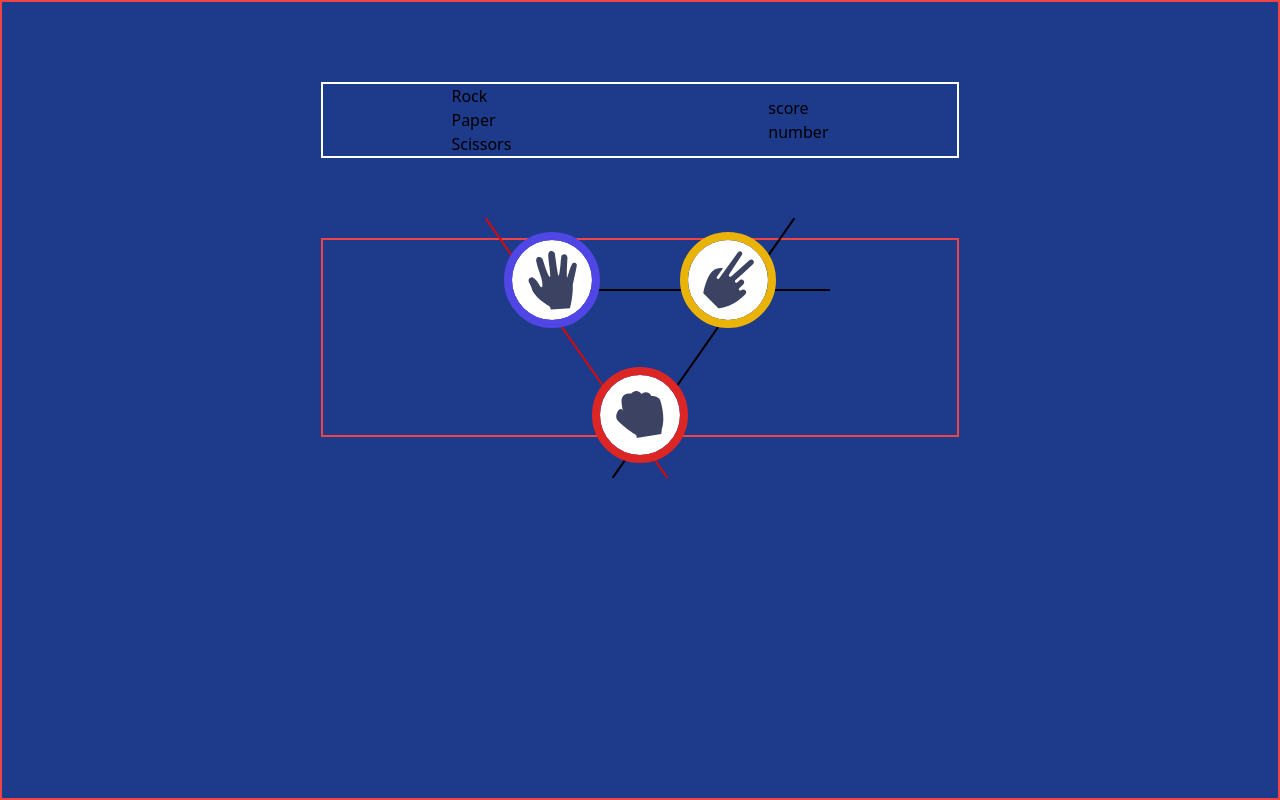
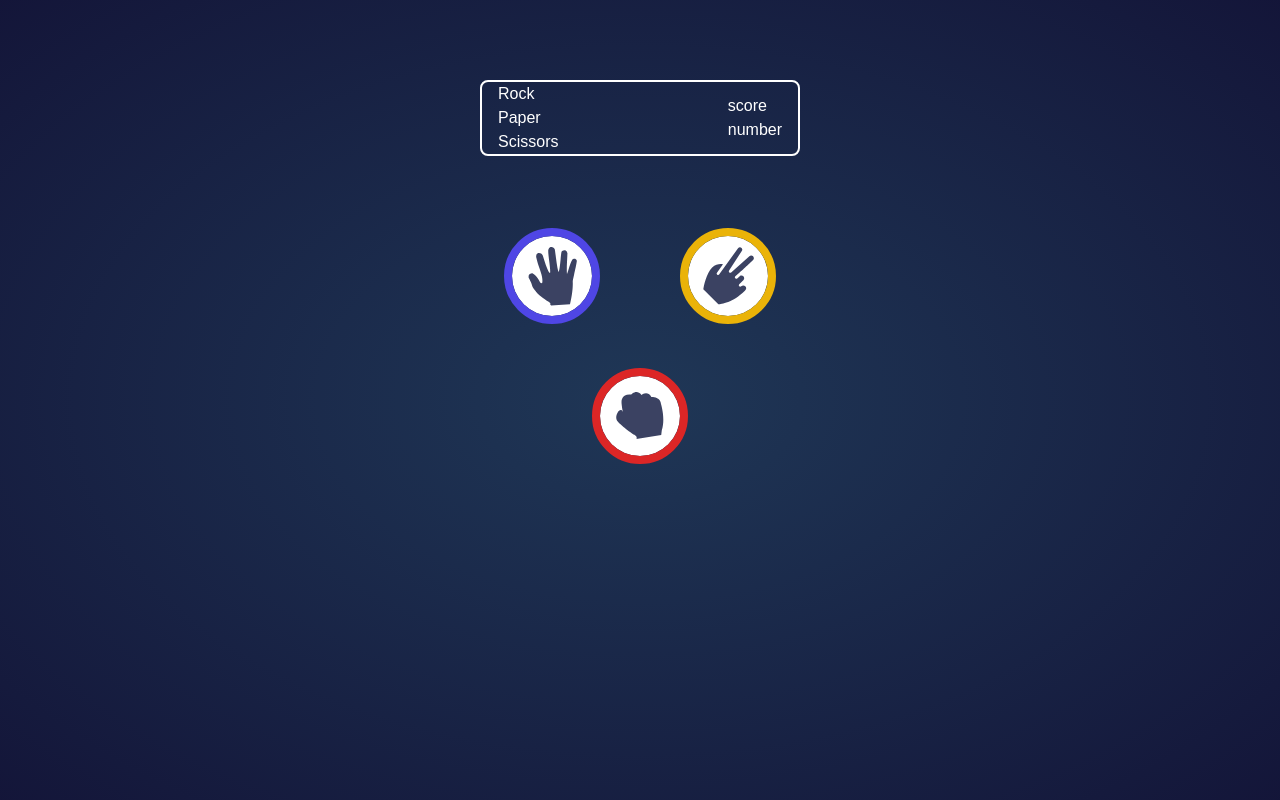
Before and after one commit to YousifQesim/rock-paper, a React (Vite) app: page / in a window 1280 px wide. Built offline with nearby package versions, Linux system fonts and the light colour scheme.

Commit message:
create Userpage and Userscore components

```diff
--- a/src/App.tsx
+++ b/src/App.tsx
@@ -1,49 +1,11 @@
 // import reactLogo from './assets/react.svg'
 // import viteLogo from '/vite.svg'
-import rock from "./assets/images/icon-rock.svg";
-import paper from "./assets/images/icon-paper.svg";
-import scissors from "./assets/images/icon-scissors.svg";
+import UserPage from "./components/UserPage";
 function App() {
   return (
-    <div className="bg-blue-900 h-screen ">
-      <div className="flex flex-col  items-center border-red-500 border-solid border-2 h-screen w-full">
-        <div className="border-white border-solid border-2 w-2/4 flex justify-around items-center mx-auto my-20">
-          <div>
-            <h1>Rock</h1>
-            <h1>Paper</h1>
-            <h1>Scissors</h1>
-          </div>
-          <div>
-            <h1>score</h1>
-            <h1>number</h1>
-          </div>
-        </div>
-        <div className="border-red-500 border-solid border-2 w-2/4 h-1/4 flex justify-center gap-24 relative">
-        <div className="line1"></div>
-
-  <div className="bg-white rounded-full h-20 w-20 flex justify-center items-center outline outline-8 outline-indigo-600 z-50" >
-    <div className="flex items-center">
-      <img src={paper} alt="" />
-    </div>
+  <div>
+    <UserPage/>
   </div>
-  <div className="line2"></div>
-  <div className="bg-white rounded-full h-20 w-20 flex justify-center items-center outline outline-8 outline-yellow-500 z-50">
-    <div className="flex items-center">
-      <img src={scissors} alt="" />
-    </div>
-  </div>
-  <div className="line3"></div>
-  <div className="bg-white absolute -bottom-5 rounded-full h-20 w-20 flex justify-center items-center outline outline-8 outline-red-600 z-50">
-    <div className="flex items-center ">
-      <img src={rock} alt="" />
-    </div>
-  </div>
-</div>
-
-
-
-      </div>
-    </div>
   );
 }
 
--- /dev/null
+++ b/src/components/UserPage.tsx
@@ -0,0 +1,38 @@
+// import reactLogo from './assets/react.svg'
+// import viteLogo from '/vite.svg'
+import rock from "../assets/images/icon-rock.svg";
+import paper from "../assets/images/icon-paper.svg";
+import scissors from "../assets/images/icon-scissors.svg";
+import UserScore from "./UserScore";
+function UserPage() {
+  return (
+    <div className="h-screen ">
+      <div className="flex flex-col  items-center  h-screen w-full">
+          <UserScore />
+        <div className="w-2/4 h-1/4 flex justify-center gap-24 relative">
+          {/* <div className="line1"></div> */}
+
+          <div className="bg-white rounded-full h-20 w-20 flex justify-center items-center outline outline-8 outline-indigo-600 z-50">
+            <div className="flex items-center">
+              <img src={paper} alt="" />
+            </div>
+          </div>
+          {/* <div className="line2"></div> */}
+          <div className="bg-white rounded-full h-20 w-20 flex justify-center items-center outline outline-8 outline-yellow-500 z-50">
+            <div className="flex items-center">
+              <img src={scissors} alt="" />
+            </div>
+          </div>
+          {/* <div className="line3"></div> */}
+          <div className="bg-white absolute -bottom-5 rounded-full h-20 w-20 flex justify-center items-center outline outline-8 outline-red-600 z-50">
+            <div className="flex items-center ">
+              <img src={rock} alt="" />
+            </div>
+          </div>
+        </div>
+      </div>
+    </div>
+  );
+}
+
+export default UserPage;
--- /dev/null
+++ b/src/components/UserScore.tsx
@@ -0,0 +1,23 @@
+// import reactLogo from './assets/react.svg'
+// import viteLogo from '/vite.svg'
+
+function UserScore() {
+  return (
+
+
+      <div className="border-white border-solid border-2 rounded-lg text-white w-1/4 flex justify-between items-center mx-auto my-20">
+          <div className="ml-4 ">
+            <h1>Rock</h1>
+            <h1>Paper</h1>
+            <h1>Scissors</h1>
+          </div>
+          <div className="mr-4">
+            <h1>score</h1>
+            <h1>number</h1>
+          </div>
+        </div>
+
+  );
+}
+
+export default UserScore;
--- a/src/index.css
+++ b/src/index.css
@@ -8,30 +8,51 @@
   width: 50%;
   background-color: black;
   top: 25%;
-  left: 30%;
-
+  left: 25%;
   z-index: 0;
 }
+
 .line2 {
   position: absolute;
   height: 2px;
   width: 50%;
   background-color: black;
   top: 55%;
-  left: 35%;
-
-  transform: rotate(-55deg);
-
+  left: 25%;
+  transform: rotate(-45deg);
   z-index: 0;
 }
+
 .line3 {
   position: absolute;
   height: 2px;
   width: 50%;
   background-color: rgb(211, 11, 11);
   top: 55%;
-  left: 15%;
-
-  transform: rotate(55deg);
+  left: 25%;
+  transform: rotate(45deg);
   z-index: 0;
 }
+
+@media (min-width: 640px) {
+  .line1,
+  .line2,
+  .line3 {
+      width: 40%;
+      left: 10%;
+  }
+}
+
+@media (min-width: 768px) {
+  .line1,
+  .line2,
+  .line3 {
+      width: 30%;
+      left: 35%;
+  }
+}
+
+
+body{
+  background: radial-gradient(hsl(214, 47%, 23%), hsl(237, 49%, 15%));
+}
--- a/tailwind.config.js
+++ b/tailwind.config.js
@@ -2,7 +2,36 @@
 export default {
   content: ['./index.html', './src/**/*.{js,ts,jsx,tsx}'],
   theme: {
-    extend: {},
+    extend: {
+      screens: {
+        'sm': '375px', // Mobile
+        'lg': '1366px', // Desktop
+      },
+      colors: {
+        primary: {
+          scissors: ['hsl(39, 89%, 49%)', 'hsl(40, 84%, 53%)'],
+          paper: ['hsl(230, 89%, 62%)', 'hsl(230, 89%, 65%)'],
+          rock: ['hsl(349, 71%, 52%)', 'hsl(349, 70%, 56%)'],
+          lizard: ['hsl(261, 73%, 60%)', 'hsl(261, 72%, 63%)'],
+          cyan: ['hsl(189, 59%, 53%)', 'hsl(189, 58%, 57%)'],
+        },
+        neutral: {
+          darkText: 'hsl(229, 25%, 31%)',
+          scoreText: 'hsl(229, 64%, 46%)',
+          headerOutline: 'hsl(217, 16%, 45%)',
+        },
+        background: {
+          radialGradient: ['hsl(214, 47%, 23%)', 'hsl(237, 49%, 15%)'],
+        },
+      },
+      fontFamily: {
+        sans: ['Barlow Semi Condensed', 'sans-serif'],
+      },
+      fontWeight: {
+        '600': 600,
+        '700': 700,
+      },
+    },
   },
   plugins: [],
 }
```
